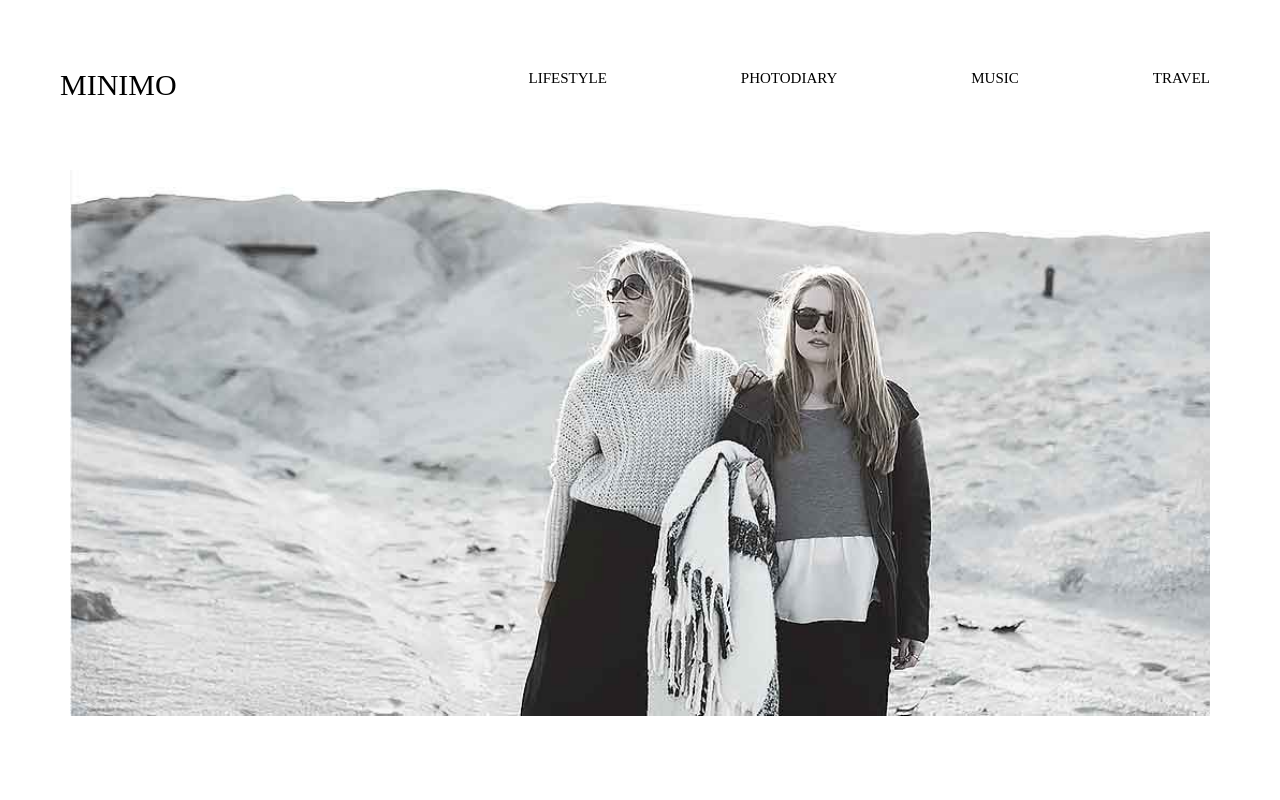
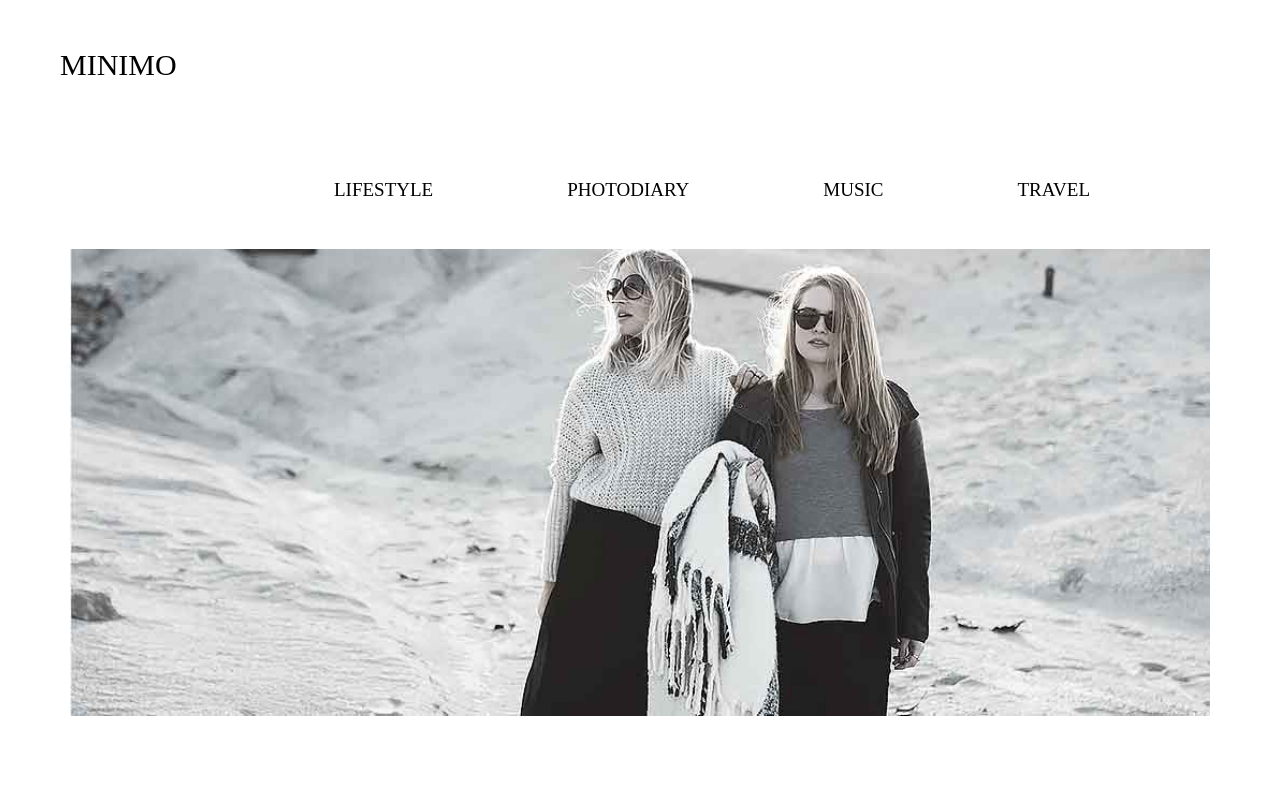
Before and after one commit to ikadnl/Project-middle-, a plain HTML site: page index.html in a window 1280 px wide. Shown: the top 800 px of the page. Drawn offline with Linux system fonts and the light colour scheme.

Commit message:
id fixed

```diff
--- a/css/style.css
+++ b/css/style.css
@@ -1,22 +1,31 @@
+html {
+  scroll-behavior: smooth;
+}
 a {
 	text-decoration: none;
+	color: black;
 }
 .inline {
 	display: inline-block;
+}
+header {
+	position: fixed;
+	top: 0;
+	background-color: white;
 }
 .minimo {
 	font-size: 30px;
 }
 .main-logo{
-	margin: 70px 60px;
+	margin: 50px 60px;
 }
 .navigation-list {
-	margin: 70px;
+	margin: 50px 190px;
 	float: right;
 }
 .nav-li {
 	margin-left: 130px;
-	font-size: 15px;
+	font-size: 19px;
 	text-transform: uppercase;
 }
 .list:first-child {
@@ -24,6 +33,7 @@ a {
 }
 .homepage-photo {
 	margin: auto 70px;
+	padding-top: 170px;
 }
 .homepage-photo img{
 	width: 100%;
--- a/index.html
+++ b/index.html
@@ -8,19 +8,21 @@
 <body>
 	<header>
 		<div class="main-logo inline">
-			<h1 class="minimo">MINIMO</h1>
+			<a href="#home">
+				<h1 class="minimo">MINIMO</h1>
+			</a>
 		</div>
 		<div class="navigation-list inline">
 			<ul>
-				<li class="nav-li inline">lifestyle</li>
-				<li class="nav-li inline">photodiary</li>
-				<li class="nav-li inline">music</li>
-				<li class="nav-li inline">travel</li>
+				<li class="nav-li inline"><a href="#lifestyle">lifestyle</a></li>
+				<li class="nav-li inline"><a href="#photodiary">photodiary</a></li>
+				<li class="nav-li inline"><a href="#music">music</a></li>
+				<li class="nav-li inline"><a href="#travel">travel</a></li>
 			</ul>
 		</div>
 	</header>
 	<section>
-		<div class="homepage-photo">
+		<div id="home" class="homepage-photo">
 			<img src="img/homepage.jpg" alt="homepage-photo">
 		</div>
 		<div class="main-info">
@@ -33,7 +35,7 @@
 	<section>
 		<div class="container-news-box">
 			<div class="news-box inline">
-				<img class="news-photo" src="img/news1.jpg" alt="news1">
+				<img  id="lifestyle" class="news-photo" src="img/news1.jpg" alt="news1">
 				<h5>lifestyle</h5>
 				<h2>More than just a music festival</h2>
 				<p class="news-text">Lorem ipsum dolor sit amet, consectetur adipisicing elit, sed do eiusmod
@@ -51,7 +53,7 @@
 		</div>
 		<div class="container-news-box">
 			<div class="news-box inline">
-				<img class="news-photo" src="img/news3.jpg" alt="news3">
+				<img id="photodiary" class="news-photo" src="img/news3.jpg" alt="news3">
 				<h5>photodiary</h5>
 				<h2>American dream</h2>
 				<p class="news-text">Lorem ipsum dolor sit amet, consectetur adipisicing elit, sed do eiusmod
@@ -77,7 +79,7 @@
 	</section>
 	<section>
 		<div class="container-news-box">
-			<div class="news-box">
+			<div id="music" class="news-box">
 				<img class="news-photo" src="img/2news1.jpg" alt="photo">
 				<h5>lifestyle</h5>
 				<h2>more than just a music festival</h2>
@@ -94,7 +96,7 @@
 				quis nostrud exercitation ullamco laboris nisi ut aliquip ex ea.</p>
 			</div>
 		</div>
-		<div class="load-more">
+		<div id="travel" class="load-more">
 				<a href="#">Load more</a>
 		</div>
 	</section>
```
